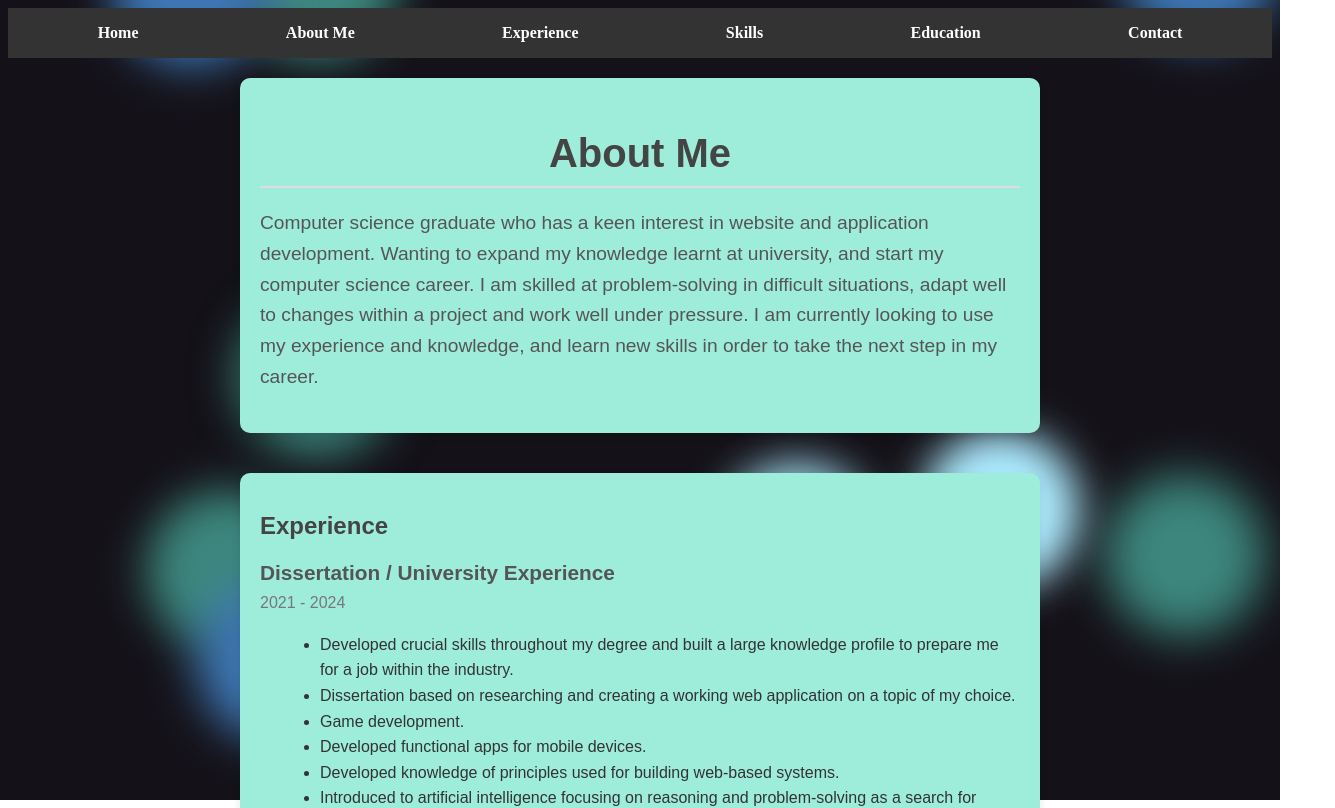
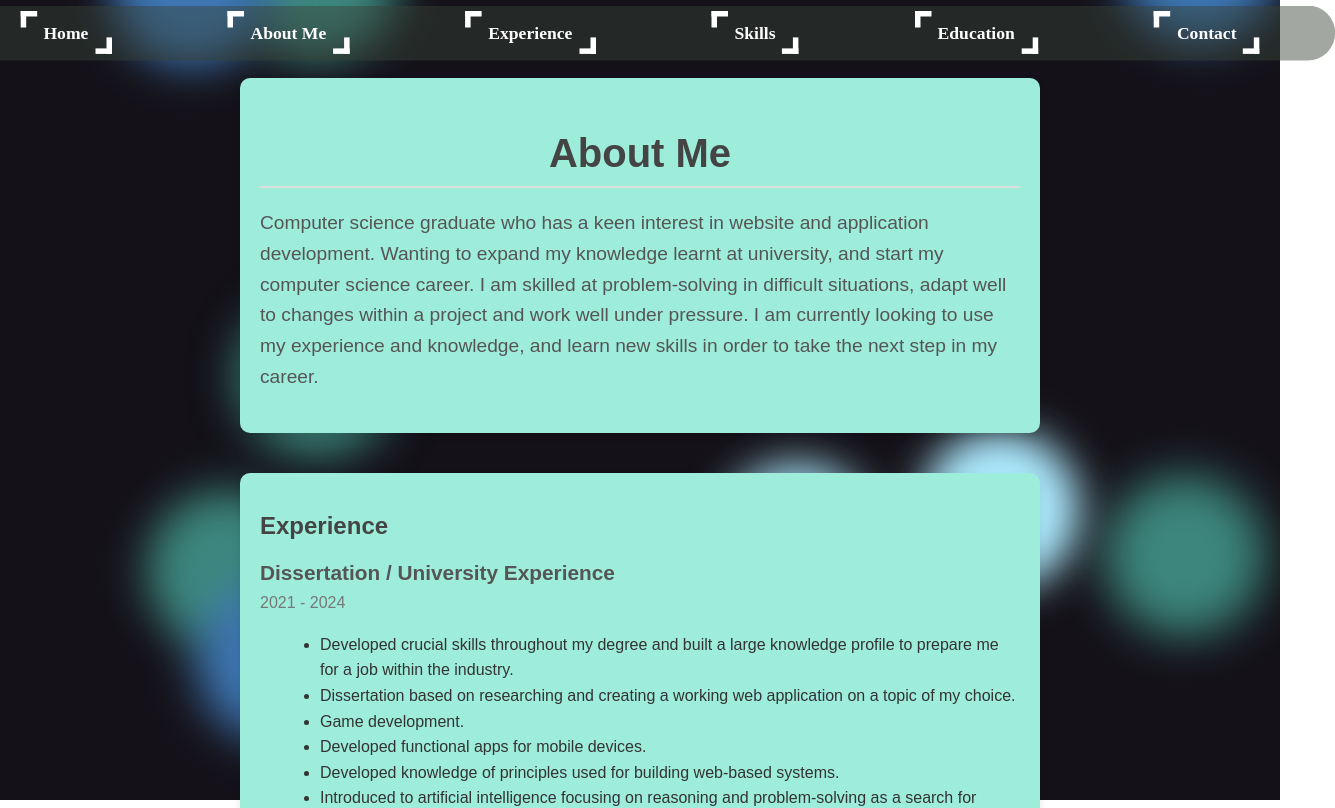
Before and after one commit to Rhysdhyde5/RhysWebKit, a SvelteKit app in the folder RhysWebApp/: page / in a window 1280 px wide. Shown: the top 808 px of the page, 1335 px wide, since content can reach past the window. Built offline with nearby package versions, Linux system fonts and the light colour scheme.

Commit message:
added cool buttons to nav bar

```diff
--- a/RhysWebApp/src/components/Navbar.svelte
+++ b/RhysWebApp/src/components/Navbar.svelte
@@ -14,9 +14,17 @@
   </nav>
 
   <style>
+
+    body {
+      margin: 0;
+      padding: 0;
+    }
+
     .navbar {
-      background-color: #333;
+      background-color: #38443877;
       padding: 1rem;
+      border-radius: 25px;
+      scale: 1.1;
     }
 
     .navbar ul {
@@ -32,12 +40,51 @@
     }
 
     .navbar ul li a {
+      position: relative;
+      padding: 10px 20px;
       color: #fff;
       text-decoration: none;
       font-weight: bold;
+      background: rgba(255, 255, 255, 0);
+      font-size: 16px;
+      border-top-right-radius: 10px;
+      border-bottom-left-radius: 10px;
+      transition: all 1s;
+      color: rgb(255, 255, 255); /* Set text color to white */
+    }
+
+    .navbar ul li a:after,
+    .navbar ul li a:before {
+      content: " ";
+      width: 10px;
+      height: 10px;
+      position: absolute;
+      border: 0px solid #ffffff00;
+      transition: all 1s;
+    }
+
+    .navbar ul li a:after {
+      top: -1px;
+      left: -1px;
+      border-top: 5px solid rgb(255, 255, 255);
+      border-left: 5px solid rgb(255, 255, 255);
+    }
+
+    .navbar ul li a:before {
+      bottom: -1px;
+      right: -1px;
+      border-bottom: 5px solid rgb(255, 255, 255);
+      border-right: 5px solid rgb(255, 255, 255);
     }
 
     .navbar ul li a:hover {
-      text-decoration: underline;
+      border-top-right-radius: 0px;
+      border-bottom-left-radius: 0px;
+    }
+
+    .navbar ul li a:hover:before,
+    .navbar ul li a:hover:after {
+      width: 100%;
+      height: 100%;
     }
   </style>
```
